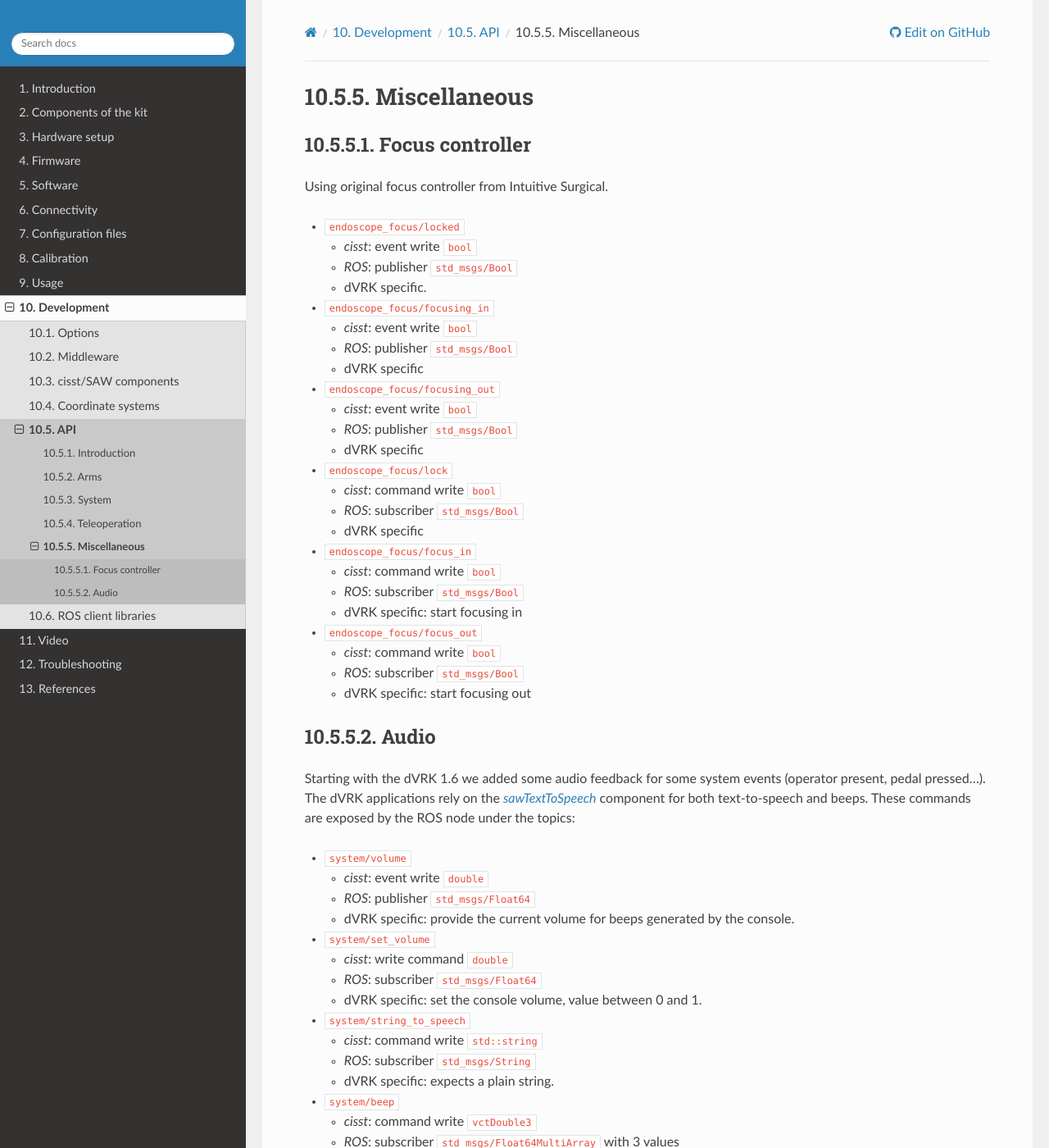
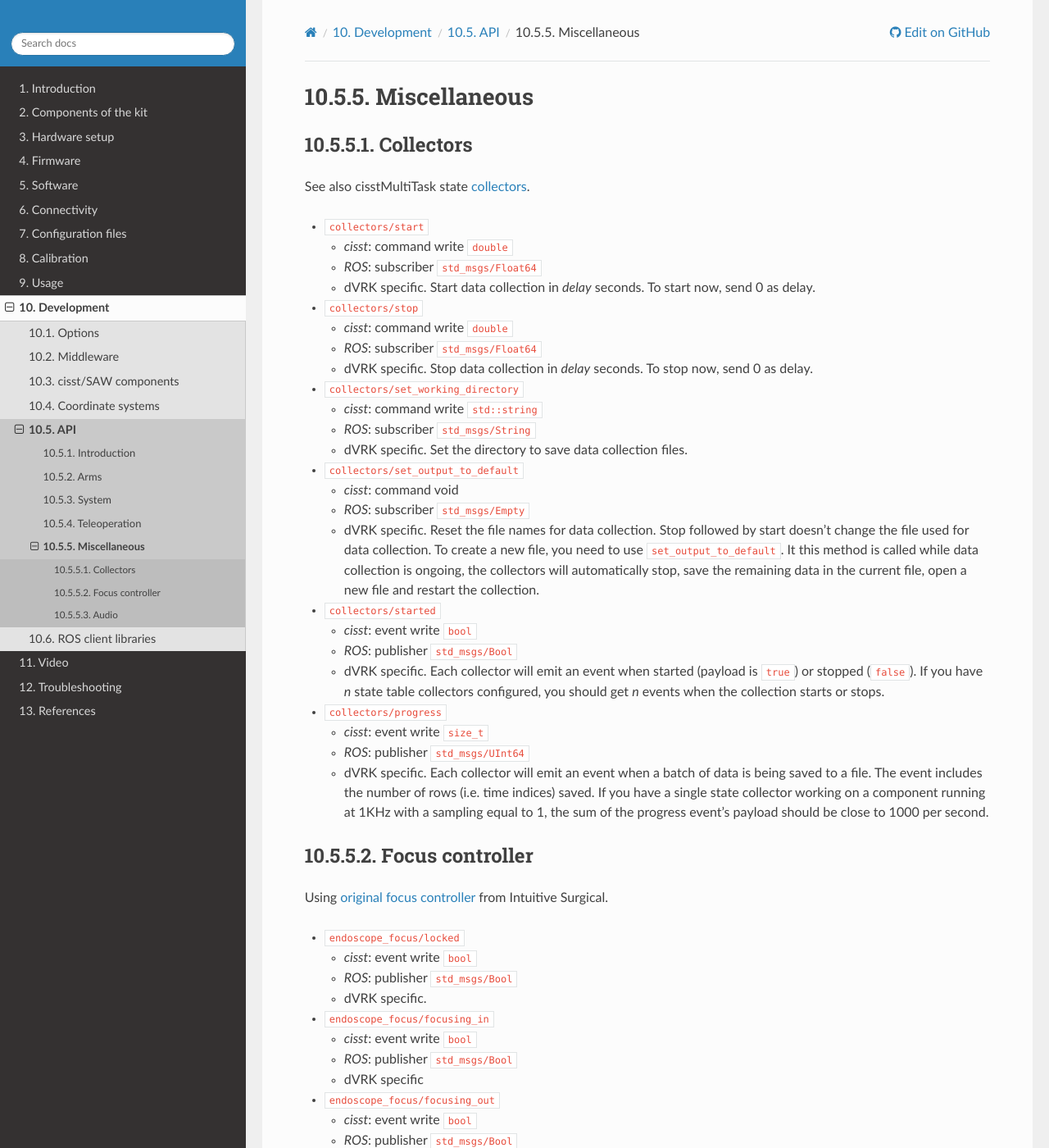
Before and after one commit to jhu-dvrk/dvrk-readthedocs, a Sphinx documentation site: the page built from docs/pages/development/api/misc.rst, in a window 1280 px wide and 1400 px high. Shown: the whole window at 82% size. Built offline with Sphinx 7.4.7 and the Read the Docs theme 3.1.0, drawn with Linux system fonts in a browser that asks for light colours; the version number could not be read and is left out.

Commit message:
Added ROS topics for state collectors

```diff
--- a/docs/pages/configuration/system/focus.rst
+++ b/docs/pages/configuration/system/focus.rst
@@ -13,4 +13,4 @@ Focus controller
 
     <iframe style="width: 100%; height: 70vh" frameBorder="1" src="../../../schemas/dvrk-system.html#ISI_focus_controller"></iframe>
 
-See also :ref:`dMIB IOs <dmib-io>`.
+See also :ref:`dMIB IOs <dmib-io>` and :ref:`ROS API <API-focus>`.
--- a/docs/pages/development/api/misc.rst
+++ b/docs/pages/development/api/misc.rst
@@ -1,10 +1,71 @@
 Miscellaneous
 #############
+
+.. _API-collectors:
+
+Collectors
+**********
+
+See also cisstMultiTask state :ref:`collectors <collectors>`.
+
+
+* ``collectors/start``
+
+  * *cisst*: command write ``double``
+  * *ROS*: subscriber ``std_msgs/Float64``
+  * dVRK specific. Start data collection in `delay` seconds.  To start now, send
+    0 as delay.
+
+* ``collectors/stop``
+
+  * *cisst*: command write ``double``
+  * *ROS*: subscriber ``std_msgs/Float64``
+  * dVRK specific. Stop data collection in `delay` seconds.  To stop now, send
+    0 as delay.
+
+* ``collectors/set_working_directory``
+
+  * *cisst*: command write ``std::string``
+  * *ROS*: subscriber ``std_msgs/String``
+  * dVRK specific. Set the directory to save data collection files.
+
+* ``collectors/set_output_to_default``
+
+  * *cisst*: command void
+  * *ROS*: subscriber ``std_msgs/Empty``
+  * dVRK specific. Reset the file names for data collection.  Stop followed by
+    start doesn't change the file used for data collection.  To create a new
+    file, you need to use ``set_output_to_default``.  It this method is called
+    while data collection is ongoing, the collectors will automatically stop,
+    save the remaining data in the current file, open a new file and restart the
+    collection.
+
+* ``collectors/started``
+
+  * *cisst*: event write ``bool``
+  * *ROS*: publisher ``std_msgs/Bool``
+  * dVRK specific. Each collector will emit an event when started (payload is
+    ``true``) or stopped (``false``). If you have *n* state table collectors
+    configured, you should get *n* events when the collection starts or stops.
+
+* ``collectors/progress``
+
+  * *cisst*: event write ``size_t``
+  * *ROS*: publisher ``std_msgs/UInt64``
+  * dVRK specific. Each collector will emit an event when a batch of data is
+    being saved to a file. The event includes the number of rows (i.e. time
+    indices) saved. If you have a single state collector working on a component
+    running at 1KHz with a sampling equal to 1, the sum of the progress event's
+    payload should be close to 1000 per second.
+
+
+.. _API-focus:
 
 Focus controller
 ****************
 
-Using original focus controller from Intuitive Surgical.
+Using :ref:`original focus controller <focus-original>` from Intuitive
+Surgical.
 
 * ``endoscope_focus/locked``
 
--- a/docs/pages/setup/Classic/modifications/focus.rst
+++ b/docs/pages/setup/Classic/modifications/focus.rst
@@ -110,7 +110,8 @@ Configuration
 -------------
 
 To configure your console, see :ref:`focus controller configuration
-<config-focus>`
+<config-focus>`.  You can also use :ref:`ROS topics <API-focus>` to interact
+with the focus controller.
 
 
 dVRK focus controller
```
Also changed, not shown: other parts of docs/pages/development/api/misc.rst (+3 -0 lines), docs/pages/development/components/collectors.rst (+6 -3 lines).
